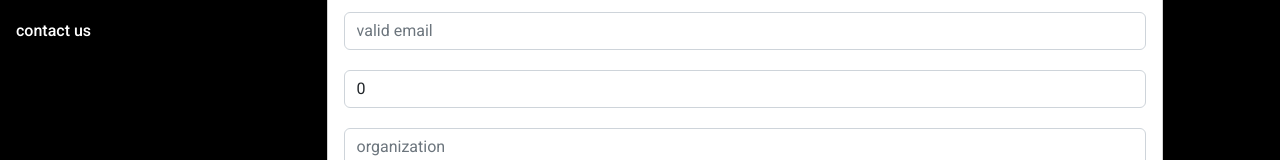
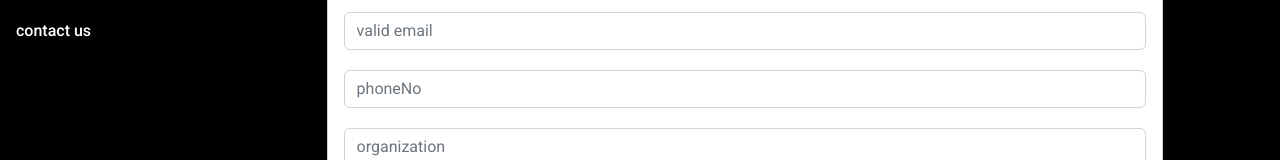
Before and after one commit to nabajyoti123/TechlmaginiaWeb, an Angular app: page /contactUs in a window 1280 px wide. Shown: the part 209-369 px from the top of the page. Built offline with nearby package versions, Linux system fonts and the light colour scheme.

Commit message:
FIXED ENQUIRY ISSUES

```diff
--- a/src/app/model/enquiry.ts
+++ b/src/app/model/enquiry.ts
@@ -2,7 +2,7 @@ export class Enquiry {
     id : number=0;
     fullName : string='';
     email : string='';
-    phoneNo : number=0;
+    phoneNo!: number;
     organization : string='';
     subject : string='';
     content : string='';
--- a/src/app/pages/contact-us/contact-us.component.html
+++ b/src/app/pages/contact-us/contact-us.component.html
@@ -5,7 +5,7 @@
            Please Submit your Query
         </div>
         <div class="card-body">
-            <form (ngSubmit) = "onSubmit()" [formGroup]="register" >
+            <form  [formGroup]="register" >
                 <div class="form-group">
                     <label for="name">FullName</label>
                     <input [(ngModel)]="Enquiry.fullName" id="name" placeholder="fullName" name="name" class="form-control" formControlName="uname" type="text">
--- a/src/app/pages/contact-us/contact-us.component.ts
+++ b/src/app/pages/contact-us/contact-us.component.ts
@@ -58,11 +58,7 @@ register =new FormGroup({
     }
     )
 }
-onSubmit(){
-  console.log(this.Enquiry);
-  this.saveStudent();
- console.log(this.register.value)
-}
+
 
 get vname(){
   return this.register.get("uname");
--- a/src/app/service/enquiry.service.ts
+++ b/src/app/service/enquiry.service.ts
@@ -17,8 +17,8 @@ export class EnquiryService {
 
 
   }
- // baseURL="http://localhost:8081/v1/webportal/enquiry";
-  baseURL="https://backend-373311.uw.r.appspot.com/v1/webportal/enquiry";
+  //baseURL="http://localhost:8081/v2/webportal/enquiry";
+  baseURL="https://backend-379006.uw.r.appspot.com/v2/webportal/enquiry";
 
     createEnquiry(Enquiry: Enquiry) {
       let headers= new HttpHeaders({
```
